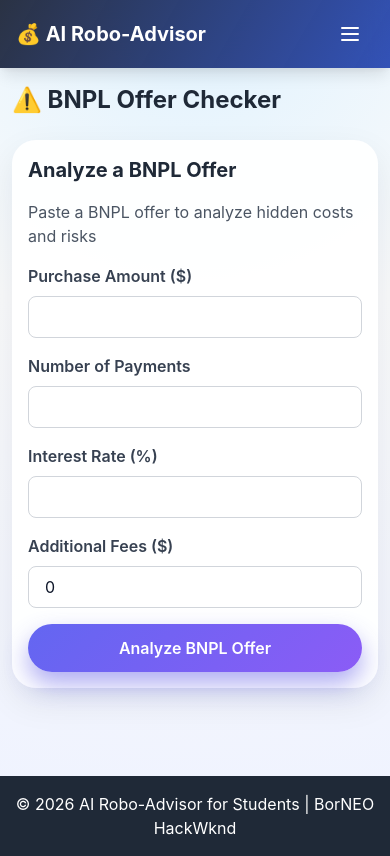
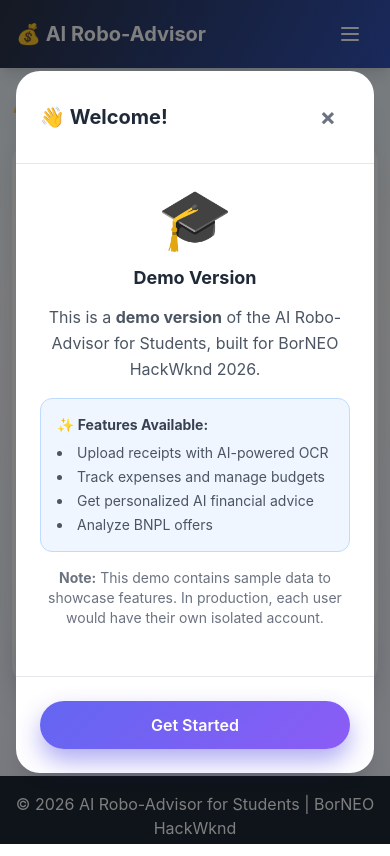
Before and after one commit to vincentlee001804/roboadvisor, a Flask app: page /advice in a window 390 px wide. Run offline with Flask 3, Linux system fonts and the light colour scheme.

Commit message:
Add welcome demo modal for first-time visitors
- Shows popup on first visit only (uses localStorage)
- Informs users this is a demo version
- Lists available features
- Mobile-friendly design with consistent corner rounding
- Can be dismissed and won't show again

```diff
--- a/templates/base.html
+++ b/templates/base.html
@@ -352,6 +352,79 @@
         <p>&copy; 2026 AI Robo-Advisor for Students | BorNEO HackWknd</p>
     </footer>
 
+    <!-- Demo Welcome Modal -->
+    <div id="demoModal" class="fixed inset-0 bg-black bg-opacity-50 flex items-center justify-center z-50 hidden p-4">
+        <div class="bg-white shadow-xl max-w-md w-full flex flex-col" style="border-radius: 1.5rem; max-height: 90vh;">
+            <!-- Header -->
+            <div class="flex justify-between items-center p-6 border-b border-gray-200 flex-shrink-0">
+                <h3 class="text-xl md:text-2xl font-bold text-gray-800">👋 Welcome!</h3>
+                <button onclick="closeDemoModal()" class="text-gray-500 hover:text-gray-700 text-2xl font-bold w-10 h-10 md:w-8 md:h-8 flex items-center justify-center rounded-full hover:bg-gray-100 transition">
+                    &times;
+                </button>
+            </div>
+
+            <!-- Content -->
+            <div class="overflow-y-auto flex-1 p-6">
+                <div class="text-center mb-6">
+                    <div class="text-6xl mb-4">🎓</div>
+                    <h4 class="text-lg md:text-xl font-bold text-gray-800 mb-3">Demo Version</h4>
+                    <p class="text-gray-600 mb-4 leading-relaxed">
+                        This is a <strong>demo version</strong> of the AI Robo-Advisor for Students, built for BorNEO HackWknd 2026.
+                    </p>
+                    <div class="bg-blue-50 border border-blue-200 p-4 mb-4 text-left" style="border-radius: 0.75rem;">
+                        <p class="text-sm text-gray-700 mb-2"><strong>✨ Features Available:</strong></p>
+                        <ul class="text-sm text-gray-600 space-y-1 list-disc list-inside">
+                            <li>Upload receipts with AI-powered OCR</li>
+                            <li>Track expenses and manage budgets</li>
+                            <li>Get personalized AI financial advice</li>
+                            <li>Analyze BNPL offers</li>
+                        </ul>
+                    </div>
+                    <p class="text-sm text-gray-500">
+                        <strong>Note:</strong> This demo contains sample data to showcase features. In production, each user would have their own isolated account.
+                    </p>
+                </div>
+            </div>
+
+            <!-- Footer -->
+            <div class="p-6 border-t border-gray-200 flex-shrink-0">
+                <button onclick="closeDemoModal()" class="w-full primary-btn text-center justify-center flex items-center">
+                    Get Started
+                </button>
+            </div>
+        </div>
+    </div>
+
+    <script>
+        // Show demo modal on first visit
+        document.addEventListener('DOMContentLoaded', function() {
+            const hasSeenDemo = localStorage.getItem('hasSeenDemo');
+            if (!hasSeenDemo) {
+                const modal = document.getElementById('demoModal');
+                if (modal) {
+                    modal.classList.remove('hidden');
+                    document.body.classList.add('modal-open');
+                }
+            }
+        });
+
+        function closeDemoModal() {
+            const modal = document.getElementById('demoModal');
+            if (modal) {
+                modal.classList.add('hidden');
+                document.body.classList.remove('modal-open');
+                localStorage.setItem('hasSeenDemo', 'true');
+            }
+        }
+
+        // Close modal when clicking outside
+        document.getElementById('demoModal')?.addEventListener('click', function(e) {
+            if (e.target === this) {
+                closeDemoModal();
+            }
+        });
+    </script>
+
     {% block scripts %}{% endblock %}
 </body>
 </html>
```
